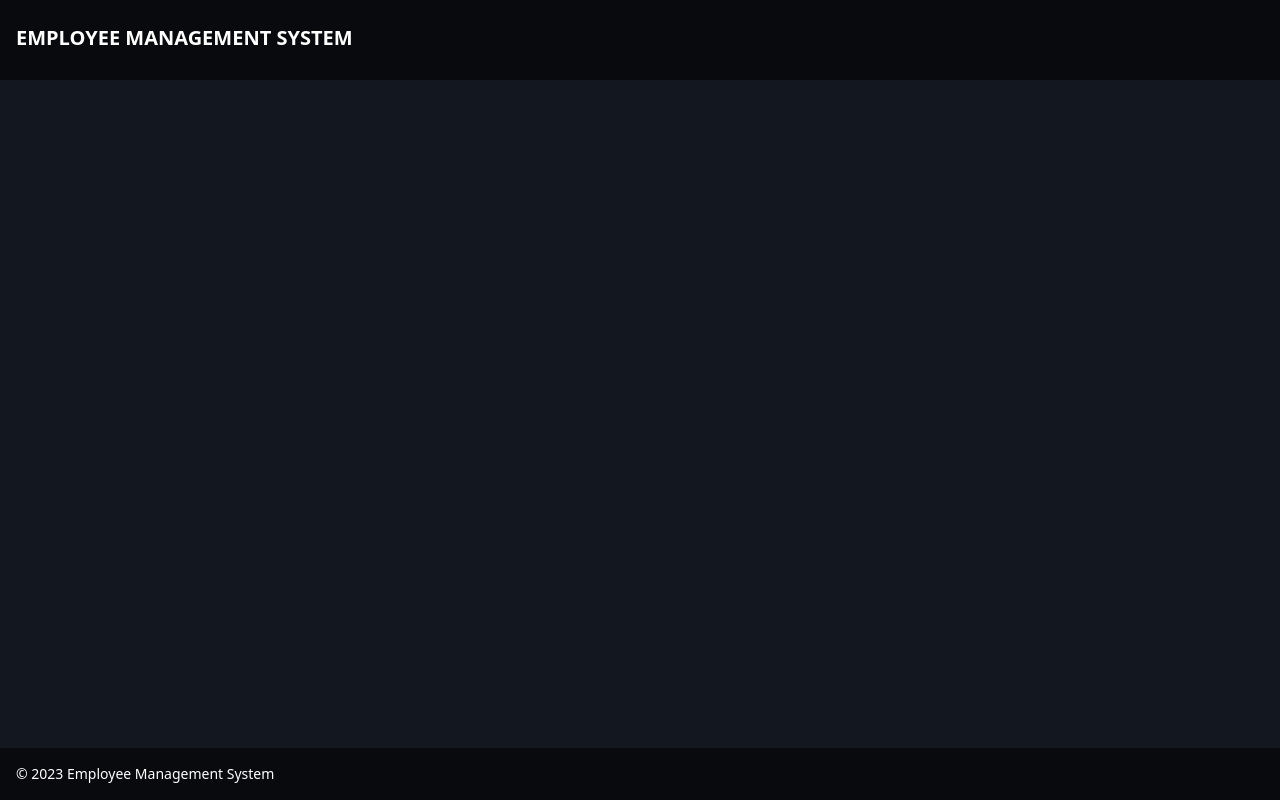
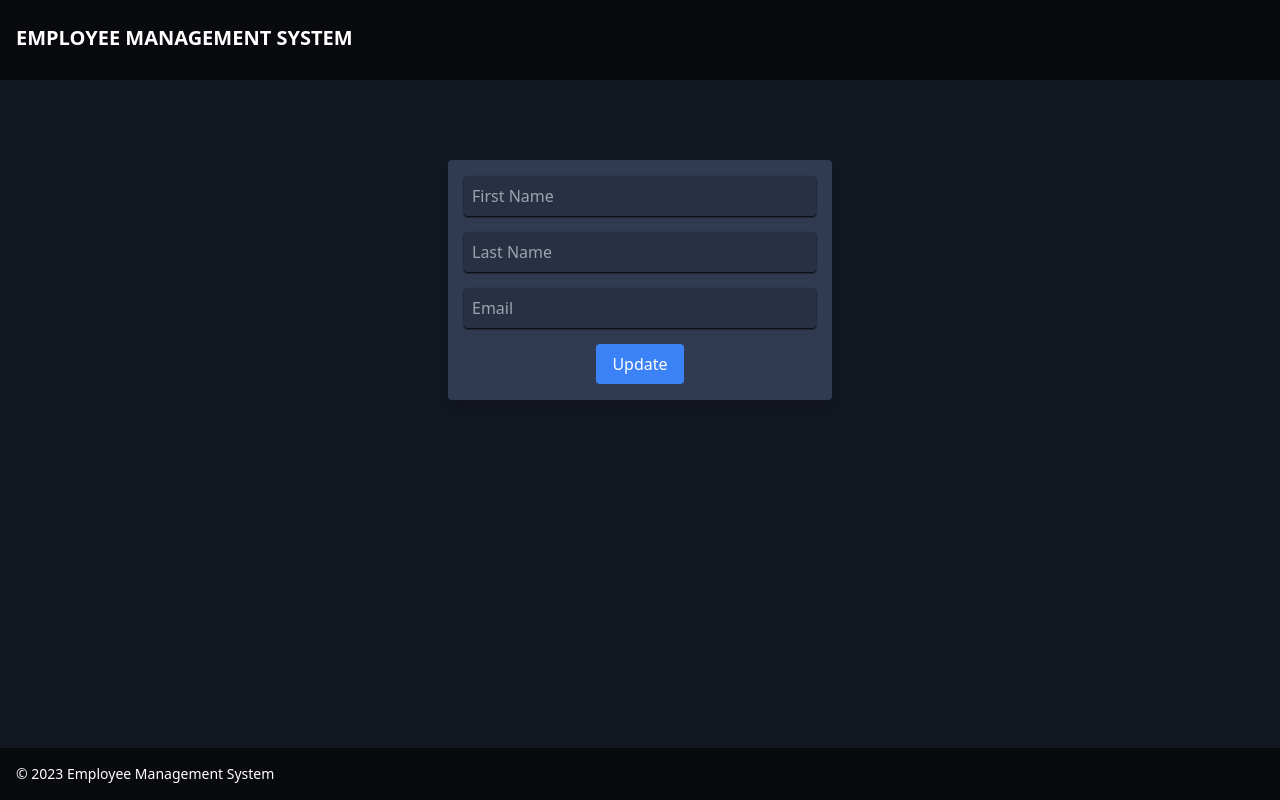
Before and after one commit to chrisreylo73/EMPLOYEE-MANAGEMENT-SYSTEM, a React (Create React App) app in the folder react-frontend/: page /update_employee/1 in a window 1280 px wide. Built offline with nearby package versions, Linux system fonts and the light colour scheme; no server answers.

Commit message:
Update functionality complete!

```diff
--- a/react-frontend/src/App.js
+++ b/react-frontend/src/App.js
@@ -3,7 +3,7 @@ import Header from "./components/Header";
 import ListEmployeesComponent from "./components/ListEmployeesComponent";
 import { BrowserRouter as Router, Routes, Route } from "react-router-dom";
 import AddEmployeeForm from "./components/AddEmployeeForm";
-
+import UpdateEmployeeForm from "./components/UpdateEmployeeForm";
 function App() {
   return (
     <Router>
@@ -12,6 +12,7 @@ function App() {
         <Routes>
           <Route path="/"  exact element={<ListEmployeesComponent />} />
           <Route path="add_employee" element={<AddEmployeeForm />} />
+          <Route path="update_employee/:employeeId" element={<UpdateEmployeeForm />} />
         </Routes>
       </div>
       <Footer />
--- a/react-frontend/src/components/ListEmployeesComponent.jsx
+++ b/react-frontend/src/components/ListEmployeesComponent.jsx
@@ -40,6 +40,22 @@ const ListEmployeesComponent = ({}) => {
         console.error('Error deleting employee:', error);
       });
   };
+
+  // const handleUpdate = (employeeId) => {
+  //   // Fetch the employee data for the selected employee
+  //   axios.get(`http://localhost:8080/api/v1/employees/${employeeId}`)
+  //     .then((response) => {
+  //       const employeeData = response.data;
+
+  //       // Redirect to the update page with employee data
+  //       history.push(`/update_employee/${employeeId}`, { employeeData });
+  //     })
+  //     .catch((error) => {
+  //       console.error('Error fetching employee data:', error);
+  //     });
+  // };
+
+
   return (
     <div className="w-screen max-w-screen-xl mx-auto p-4 mb">
       <div className="flex justify-between">
@@ -69,9 +85,11 @@ const ListEmployeesComponent = ({}) => {
                 </td>
                 <td className=" text-gold m-5">{employee.emailId}</td>
                 <td className="flex justify-center">
-                  <button className="w-20 h-8 px-3 mt-3 text-sm font-semibold text-white bg-blue-600 rounded-md hover-bg-blue-700 focus:outline-none focus:ring focus:ring-blue-300 m-2 ml-2">
+                <Link to={`/update_employee/${employee.id}`}>
+                  <button className="w-20 h-8 px-3 mt-3 text-sm font-semibold text-white bg-blue-600 rounded-md hover-bg-blue-700 focus:outline-none focus:ring focus:ring-blue-300 m-2 ml-2" >
                     UPDATE
-                  </button>
+                   </button>
+                </Link>
                   <button className="w-20 h-8 px-3 mt-3 text-sm font-semibold text-white bg-red-500 rounded-md hover-bg-red-600 focus:outline-none focus:ring focus:ring-red-300 m-2" onClick={() => handleDelete(employee.id)}>
                     DELETE
                   </button>
--- /dev/null
+++ b/react-frontend/src/components/UpdateEmployeeForm.jsx
@@ -0,0 +1,102 @@
+import React, { useState, useEffect } from 'react';
+import { useParams } from 'react-router-dom';
+
+const UpdateEmployeeForm = () => {
+  const { employeeId } = useParams(); // Get the employeeId from the URL
+
+  const [formData, setFormData] = useState({
+    firstName: '',
+    lastName: '',
+    emailId: '',
+  });
+
+  useEffect(() => {
+    // Fetch employee data based on the employeeId and populate the form
+    fetch(`http://localhost:8080/api/v1/employees/${employeeId}`)
+      .then((response) => response.json())
+      .then((data) => {
+        setFormData(data); // Populate the form with the retrieved data
+      })
+      .catch((error) => {
+        console.error('Error fetching employee data:', error);
+      });
+  }, [employeeId]);
+
+  const handleSubmit = async (e) => {
+    e.preventDefault();
+    try {
+      const response = await fetch(`http://localhost:8080/api/v1/employees/${employeeId}`, {
+        method: 'PUT', // Use PUT method for updating
+        headers: {
+          'Content-Type': 'application/json',
+        },
+        body: JSON.stringify(formData),
+      });
+
+      if (response.ok) {
+        console.log('PUT request successful');
+        window.location.href = '/'; // Redirect to the list of employees after successful update
+      } else {
+        console.error('PUT request failed');
+        // Handle errors, e.g., display an error message
+      }
+    } catch (error) {
+      console.error('PUT request error:', error);
+      // Handle network errors
+    }
+  };
+
+  const handleChange = (e) => {
+    setFormData({
+      ...formData,
+      [e.target.name]: e.target.value,
+    });
+  };
+
+  return (
+    <div className="w-96 mx-auto p-4 bg-2 rounded shadow-lg">
+      <form onSubmit={handleSubmit}>
+        <div className="mb-4">
+          <input
+            type="text"
+            name="firstName"
+            placeholder="First Name"
+            value={formData.firstName}
+            onChange={handleChange}
+            className="w-full p-2 shadow-sm shadow-black bg-4 rounded"
+          />
+        </div>
+        <div className="mb-4">
+          <input
+            type="text"
+            name="lastName"
+            placeholder="Last Name"
+            value={formData.lastName}
+            onChange={handleChange}
+            className="w-full p-2 shadow-sm shadow-black bg-4 rounded"
+          />
+        </div>
+        <div className="mb-4">
+          <input
+            type="email"
+            name="emailId"
+            placeholder="Email"
+            value={formData.emailId}
+            onChange={handleChange}
+            className="w-full p-2 shadow-sm shadow-black bg-4  rounded"
+          />
+        </div>
+        <div className="text-center">
+          <button
+            type="submit"
+            className="bg-blue-500 hover:bg-blue-600 text-white py-2 px-4 rounded"
+          >
+            Update
+          </button>
+        </div>
+      </form>
+    </div>
+  );
+};
+
+export default UpdateEmployeeForm;
```
